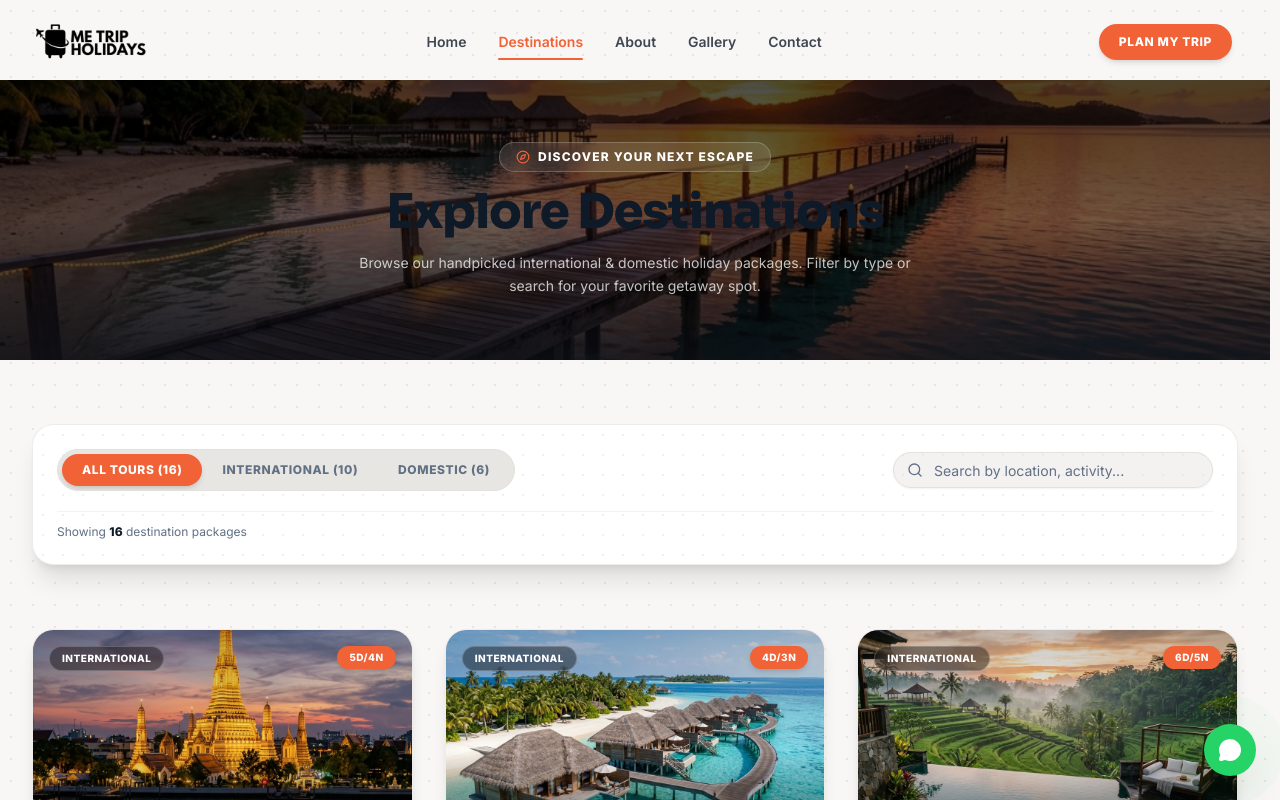
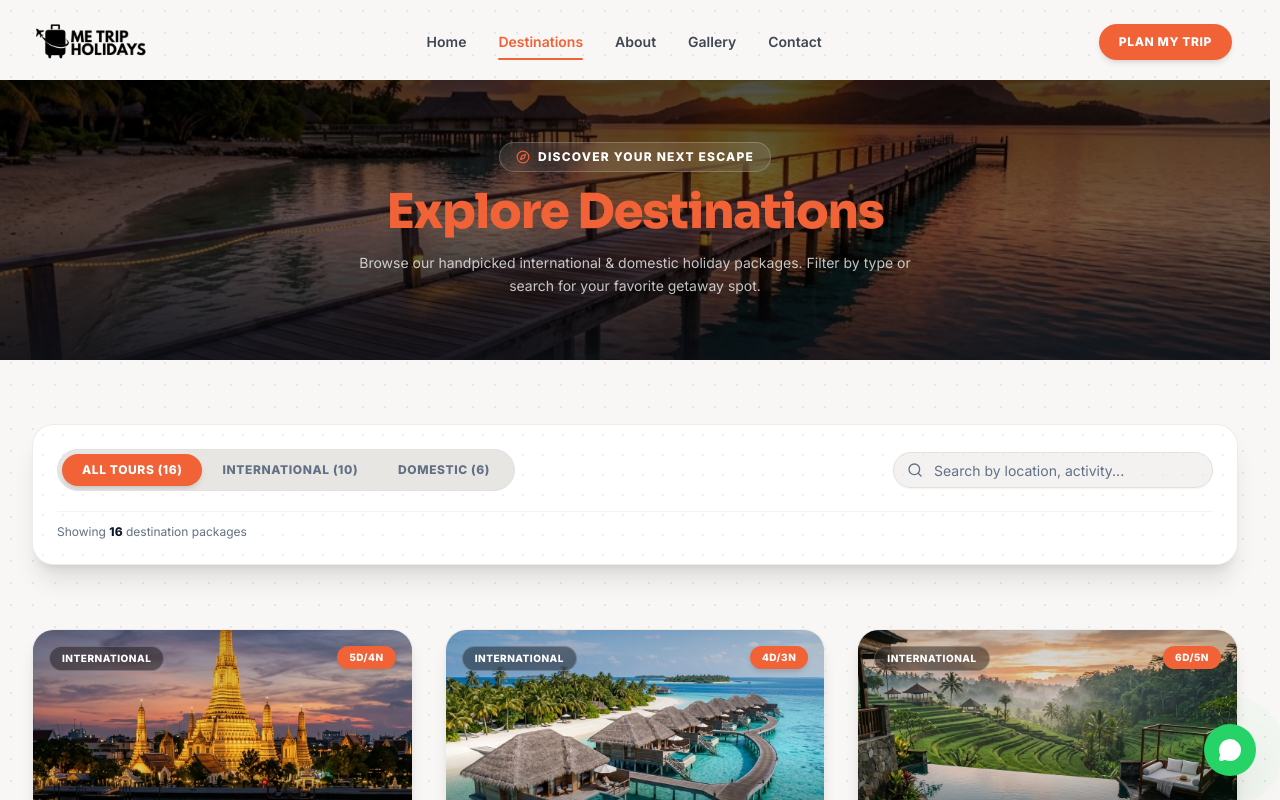
Before and after one commit to hemanthsudhan27-ship-it/me-trip, a Next.js app: page /destinations in a window 1280 px wide. Shown: the top 800 px of the page. Built offline with nearby package versions, Linux system fonts and the light colour scheme.

Commit message:
title color change in about, destination, gallery and contact

```diff
--- a/app/about/page.tsx
+++ b/app/about/page.tsx
@@ -48,7 +48,7 @@ export default function About() {
             initial={{ opacity: 0, y: 15 }}
             animate={{ opacity: 1, y: 0 }}
             transition={{ duration: 0.5 }}
-            className="font-heading font-extrabold text-3xl sm:text-4xl"
+            className="font-heading font-extrabold text-3xl sm:text-4xl text-primary"
           >
             About ME TRIP HOLIDAYS
           </motion.h1>
--- a/app/contact/page.tsx
+++ b/app/contact/page.tsx
@@ -115,7 +115,7 @@ export default function Contact() {
             initial={{ opacity: 0, y: 15 }}
             animate={{ opacity: 1, y: 0 }}
             transition={{ duration: 0.5 }}
-            className="font-heading font-extrabold text-3xl sm:text-4xl"
+            className="font-heading font-extrabold text-3xl sm:text-4xl text-primary"
           >
             Contact ME TRIP HOLIDAYS
           </motion.h1>
--- a/app/destinations/page.tsx
+++ b/app/destinations/page.tsx
@@ -62,7 +62,7 @@ export default function DestinationsPage() {
             initial={{ opacity: 0, y: 15 }}
             animate={{ opacity: 1, y: 0 }}
             transition={{ duration: 0.5, delay: 0.1 }}
-            className="font-heading font-extrabold text-3xl sm:text-5xl tracking-tight"
+            className="font-heading font-extrabold text-3xl sm:text-5xl tracking-tight text-primary"
           >
             Explore Destinations
           </motion.h1>
--- a/app/gallery/page.tsx
+++ b/app/gallery/page.tsx
@@ -95,7 +95,7 @@ export default function Gallery() {
             initial={{ opacity: 0, y: 15 }}
             animate={{ opacity: 1, y: 0 }}
             transition={{ duration: 0.5 }}
-            className="font-heading font-extrabold text-3xl sm:text-4xl"
+            className="font-heading font-extrabold text-3xl sm:text-4xl text-primary"
           >
             Our Travel Gallery
           </motion.h1>
```
